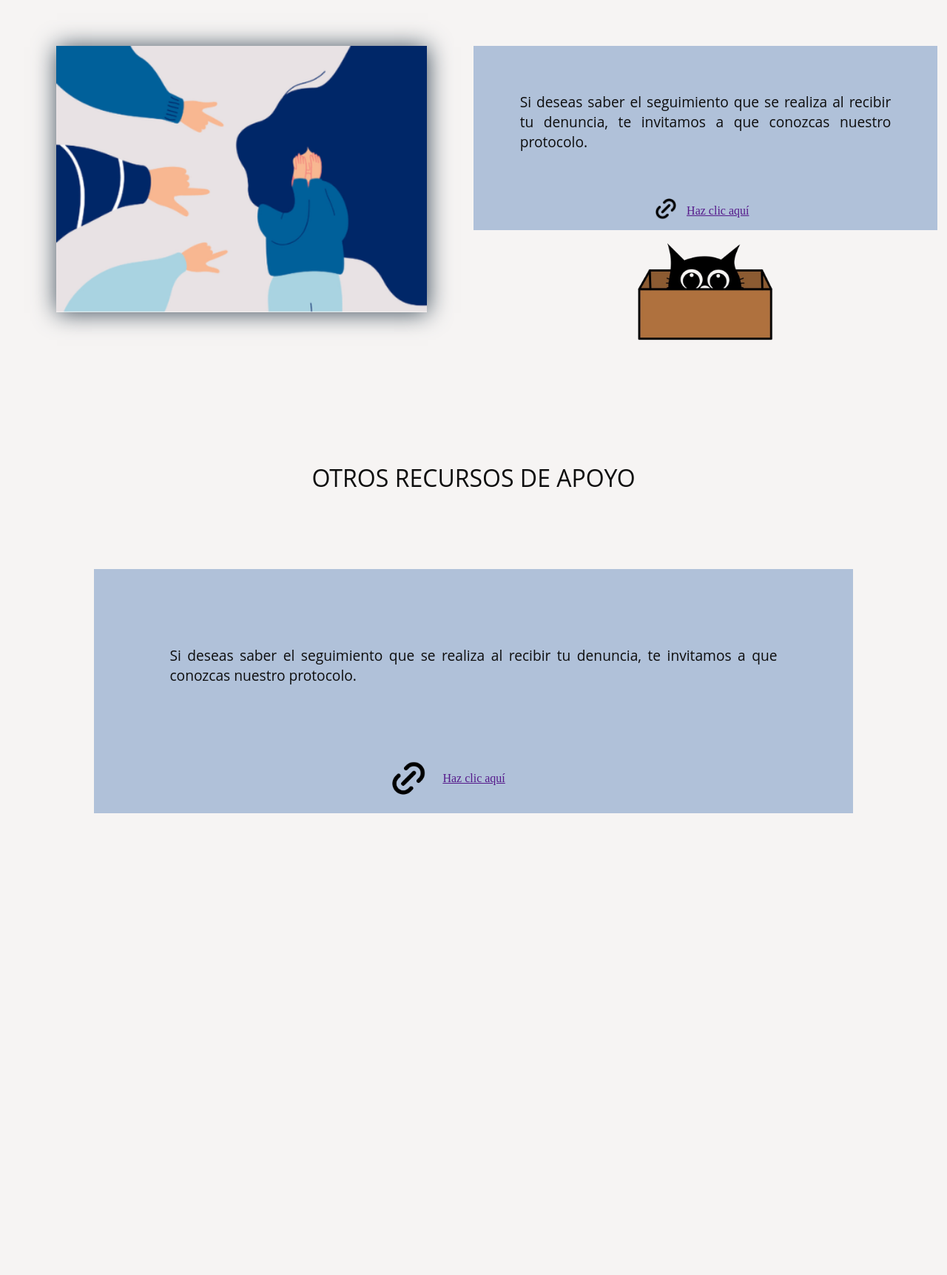
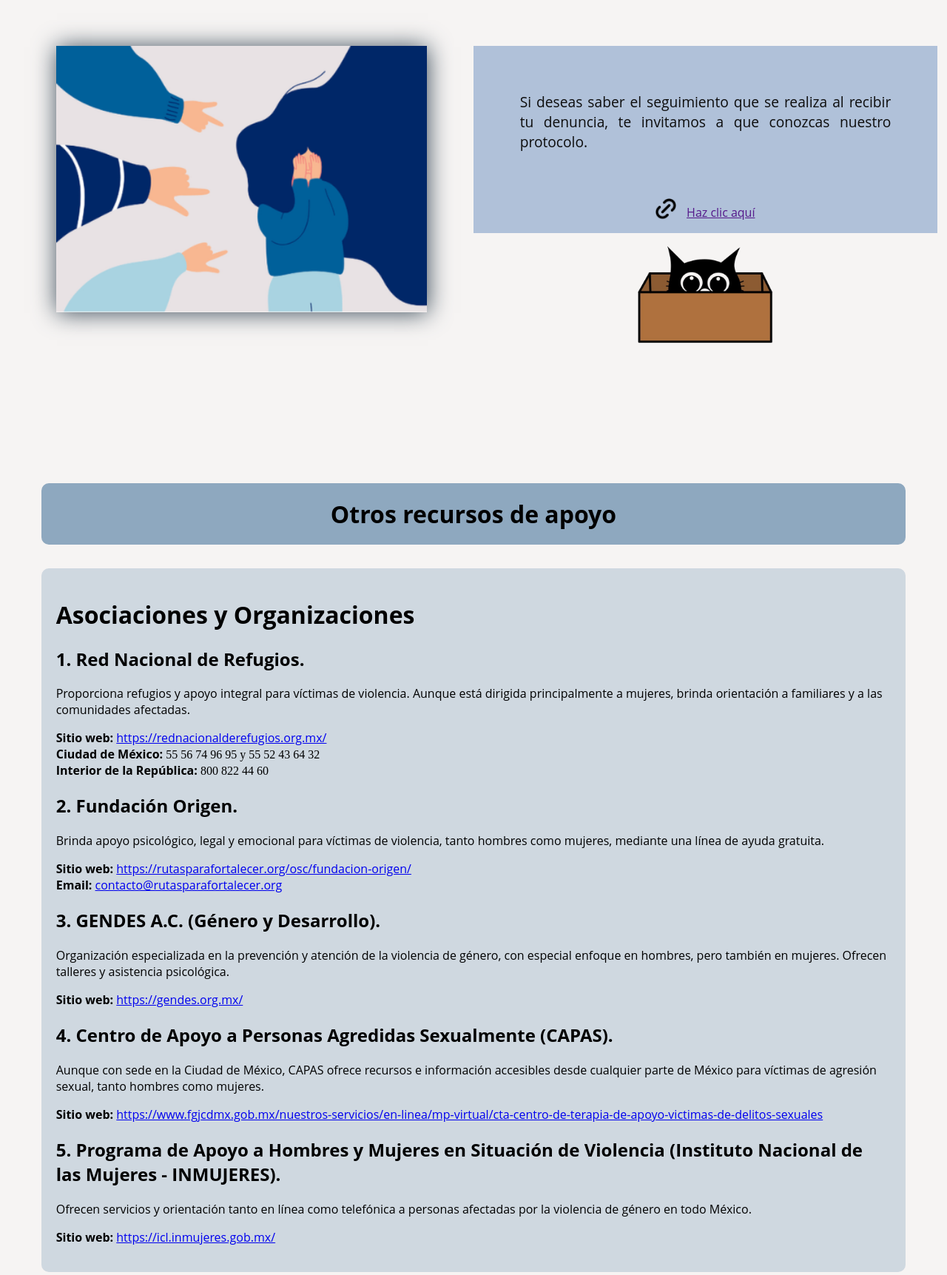
Before and after one commit to MESS-Softworks/AlertaTec, a PHP site: page /RecursoApoyo.html in a window 1280 px wide. Shown: the part 200-1923 px from the top of the page at 74% size. Before the commit the page ends 1299 px from the top, so only its background shows below. Run offline with PHP 8.4, Linux system fonts and the light colour scheme.

Commit message:
Recursos de Apoyo

```diff
--- a/RecursoApoyo.html
+++ b/RecursoApoyo.html
@@ -66,21 +66,98 @@
                 </div>
             </div>
         </div>
+    </div>
 
-        <H class="titulo">OTROS RECURSOS DE APOYO</H>
 
-            <div class="textII">
-                <div class="div1">
-                    <p class="inf2">Si deseas saber el seguimiento que se realiza al recibir tu denuncia, te invitamos
-                        a que conozcas nuestro protocolo.</p>
-                    <div class="div2">
-                        <img src="img/Enlace.png" class="imgE">
-                        <a href="" class="enl">Haz clic aquí</a>
-                    </div>
-                </div>
 
-            </div>
+    <div class="contRecursos">
+        <h1 class="tituloRecursos">Otros recursos de apoyo</h1>
+        <div>
+            <h1 class="encabezadoTitulo">Asociaciones y Organizaciones</h1>
+            <h2>1. Red Nacional de Refugios.</h2>
+            <p>Proporciona refugios y apoyo integral para víctimas de violencia. Aunque está dirigida principalmente a mujeres, brinda orientación a familiares y a las comunidades afectadas.<dt></dt>
+            <strong>Sitio web: </strong><a href="https://rednacionalderefugios.org.mx/">https://rednacionalderefugios.org.mx/</a><dt></dt>
+            <strong>Ciudad de México: </strong> 55 56 74 96 95 y 55 52 43 64 32<dt></dt>
+            <strong>Interior de la República: </strong> 800 822 44 60
+            </p>
+            <dt></dt>
+
+            <h2>2. Fundación Origen.</h2>
+            <p>Brinda apoyo psicológico, legal y emocional para víctimas de violencia, tanto hombres como mujeres, mediante una línea de ayuda gratuita.<dt></dt>
+            <strong>Sitio web: </strong><a href="https://rutasparafortalecer.org/osc/fundacion-origen/">https://rutasparafortalecer.org/osc/fundacion-origen/</a><dt></dt>
+            <strong>Email: </strong><a href="contacto@rutasparafortalecer.org">contacto@rutasparafortalecer.org</a><dt></dt>
+            </p>
+            <dt></dt>
+
+            <h2>3. GENDES A.C. (Género y Desarrollo).</h2>
+            <p>Organización especializada en la prevención y atención de la violencia de género, con especial enfoque en hombres, pero también en mujeres. Ofrecen talleres y asistencia psicológica.<dt></dt>
+            <strong>Sitio web: </strong><a href="https://gendes.org.mx/">https://gendes.org.mx/</a><dt></dt>
+            </p>
+            <dt></dt>
+
+            <h2>4.	Centro de Apoyo a Personas Agredidas Sexualmente (CAPAS).</h2>
+            <p>Aunque con sede en la Ciudad de México, CAPAS ofrece recursos e información accesibles desde cualquier parte de México para víctimas de agresión sexual, tanto hombres como mujeres.<dt></dt>
+            <strong>Sitio web: </strong><a href="https://www.fgjcdmx.gob.mx/nuestros-servicios/en-linea/mp-virtual/cta-centro-de-terapia-de-apoyo-victimas-de-delitos-sexuales">https://www.fgjcdmx.gob.mx/nuestros-servicios/en-linea/mp-virtual/cta-centro-de-terapia-de-apoyo-victimas-de-delitos-sexuales</a><dt></dt>
+            </p>
+            <dt></dt>
+
+            <h2>5.	Programa de Apoyo a Hombres y Mujeres en Situación de Violencia (Instituto Nacional de las Mujeres - INMUJERES).</h2>
+            <p>Ofrecen servicios y orientación tanto en línea como telefónica a personas afectadas por la violencia de género en todo México.<dt></dt>
+            <strong>Sitio web: </strong><a href="https://icl.inmujeres.gob.mx/">https://icl.inmujeres.gob.mx/</a><dt></dt>
+            </p>
+            <dt></dt>
+
         </div>
+
+        <div>
+            <h1>Páginas Web y Recursos en Línea</h1>
+            <h2>1. Protocolo de atención a la violencia de género (UNAM).</h2>
+            <p>Este protocolo guía los pasos que los estudiantes deben seguir para reportar casos de acoso o violencia dentro de la Universidad Nacional Autónoma de México (UNAM).<dt></dt>
+            <strong>Sitio web: </strong><a href="https://www.fis.unam.mx/pdfs/protocolo-de-actuacion-en-casos-de-violencia-de-genero.pdf">https://www.fis.unam.mx/pdfs/protocolo-de-actuacion-en-casos-de-violencia-de-genero.pdf</a><dt></dt>
+            </p>
+            <dt></dt>
+
+            <h2>2. Conavim (Comisión Nacional para Prevenir y Erradicar la Violencia Contra las Mujeres).</h2>
+            <p>Organismo gubernamental con información y recursos para combatir la violencia de género, además de apoyo para víctimas.<dt></dt>
+            <strong>Sitio web: </strong><a href="https://www.gob.mx/conavim">https://www.gob.mx/conavim</a><dt></dt>
+            </p>
+            <dt></dt>
+
+            <h2>3.	Psicología y violencia en las universidades: ¿Qué hacer si eres víctima?</h2>
+            <p>Artículo con información práctica para estudiantes universitarios que han experimentado violencia o acoso, brindando pasos a seguir y recursos disponibles.<dt></dt>
+            <strong>Sitio web: </strong><a href="https://espanol.womenshealth.gov/relationships-and-safety/sexual-assault-and-rape/college-sexual-assault">https://espanol.womenshealth.gov/relationships-and-safety/sexual-assault-and-rape/college-sexual-assault</a><dt></dt>
+            </p>
+            <dt></dt>
+        </div>
+
+        <div>
+            <h1>Libros Recomendados</h1>
+            <h2>1.	“Violencia en las aulas: Realidades y alternativas”</h2>
+            <p>
+            <strong>Autor: </strong>Felicidad Loscertales, Trinidad Núñez Domínguez<dt></dt>
+            <strong>ISBN: </strong>978-848-063-491-5<dt></dt>
+            Libro que analiza los diferentes tipos de violencia dentro de las instituciones educativas, proporcionando alternativas para su prevención y manejo.
+            </p>
+            <dt></dt>
+
+            <h2>2.	“Género, universidad y sociedad”</h2>
+            <p>
+            <strong>Autor: </strong>Guzmán Acuña, Josefina, Guzmán Acuña, Teresa de Jesús.<dt></dt>
+            <strong>ISBN: </strong>978-607-524-064-0<dt></dt>
+            Este libro ofrece investigaciones y estudios de casos sobre cómo la violencia de género afecta a las universidades en México.
+            </p>
+            <dt></dt>
+
+            <h2>3.	“Violencias en la educación superior en México”</h2>
+            <p>
+            <strong>Autor: </strong>Angélica Aremy Evangelista García, Florencia Peña Saint Martin, Ramón Abraham Mena Farrera.<dt></dt>
+            <strong>ISBN: </strong>978-607-8767-38-0<dt></dt>
+            Esta obra es una importante contribución a la trayectoria de investigación en México sobre acosos en las instituciones de educación superior (IES).
+            </p>
+            <dt></dt>
+        </div>
+        <dt></dt><dt></dt>
+    </div>
+
 </body>
-
 </html>
--- a/css/RecursoApoyo.css
+++ b/css/RecursoApoyo.css
@@ -13,6 +13,7 @@
     color: var(--Negro);
     font-size: 200%;
     justify-self: center;
+    font-weight: bold;
 }
 
 .Fondo{
@@ -234,6 +235,33 @@
     margin-top: 2.5%;
 }
 
+/* css sofi */
+.contRecursos{
+    display: flex;
+    flex-direction: column;
+    gap: 10px;
+    align-items: center;
+}
+
+.tituloRecursos{
+    display: flex;
+    padding: 20px;
+    width: 90%;
+    justify-content: center;
+    background-color: #8EA8BF;
+    border-radius: 10px;
+}
+
+.contRecursos div{
+    padding: 20px;
+    width: 90%;
+    border-radius: 10px;
+    background-color: #8EA8BF60;
+}
+
+.contRecursos h1, h2, p, a, strong{
+    font-family: 'Open Sans', sans-serif;
+}
 
 @media screen and (max-width: 1024px) {
     .contenedor {
```
